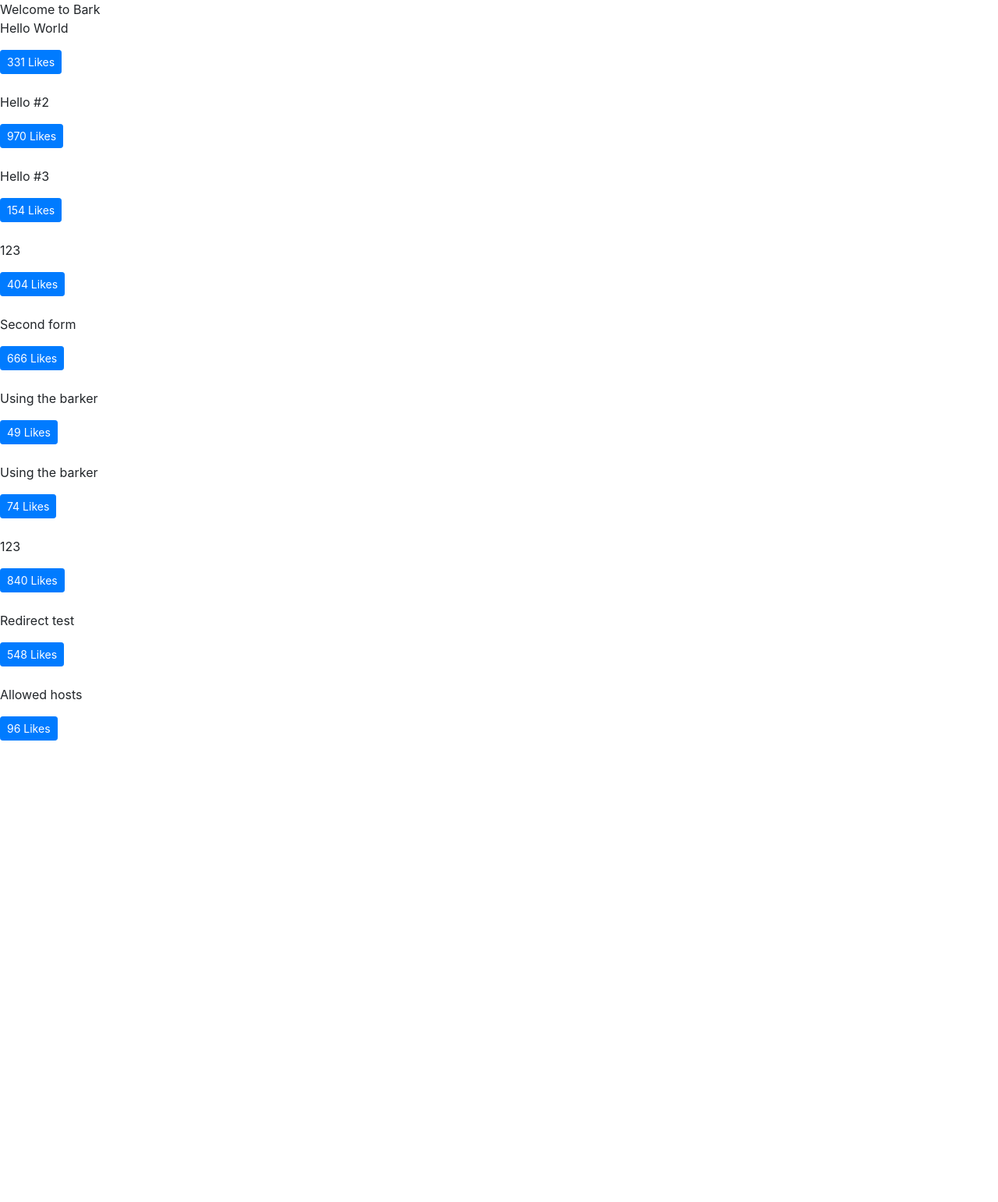
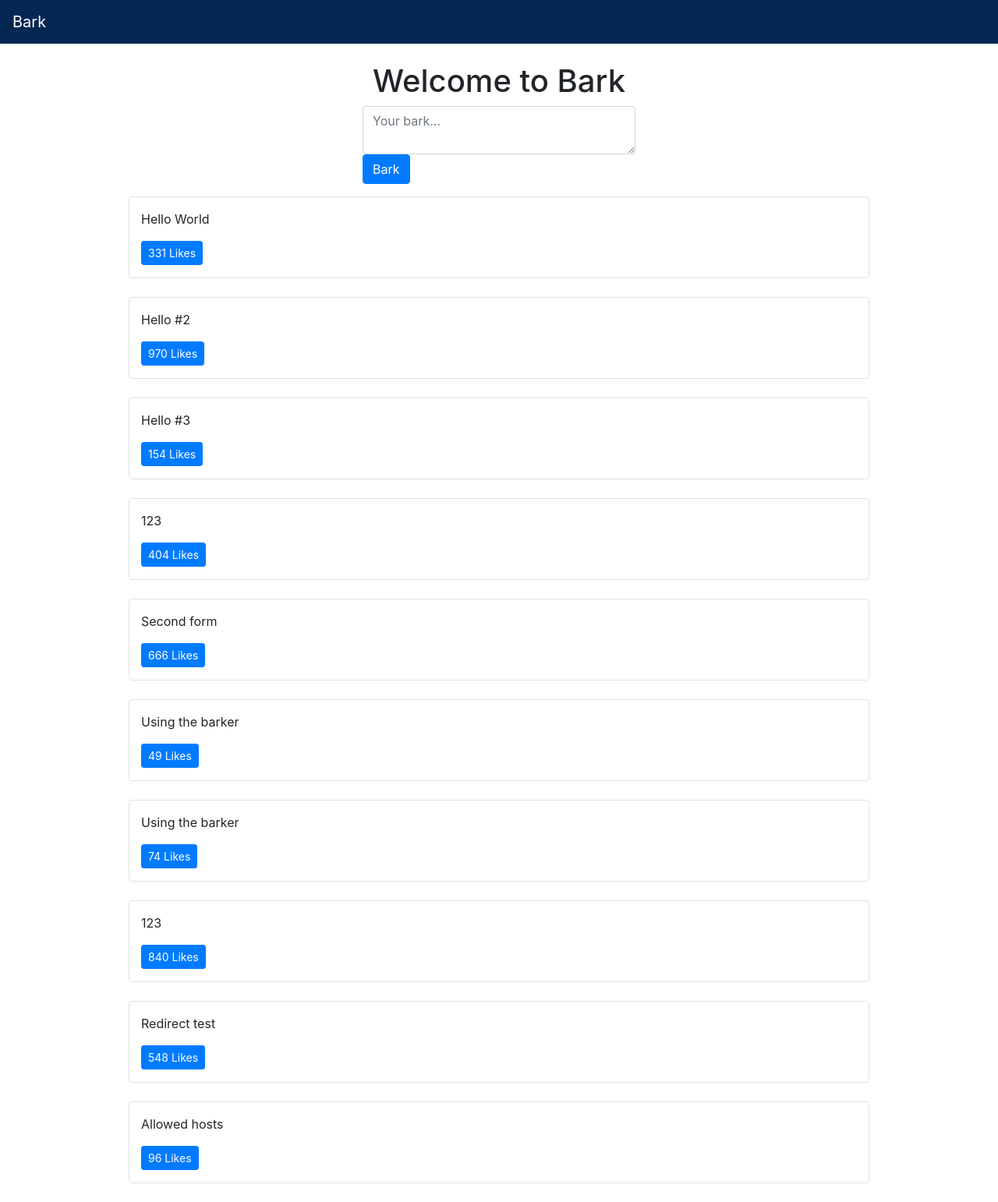
Before and after one commit to dbao0717/bark, a Django app: page / in a window 1280 px wide. Shown: the whole page at 78% size. Before the commit the page ends 950 px from the top, so only its background shows below. Run offline with Django 3.2, Linux system fonts and the light colour scheme; data comes from the database, SQL or seed files in the repository; both versions use the stored data as it was after the commit; some libraries are stand-ins or nearby versions.

Commit message:
Forms and Redirects

```diff
--- a/Bark/settings.py
+++ b/Bark/settings.py
@@ -26,7 +26,7 @@ SECRET_KEY = 'z#!ou$=v%r_2au!(87+_4!u4pjg^_a^$_(d+_zm-m38dkw2dxt'
 # SECURITY WARNING: don't run with debug turned on in production!
 DEBUG = True
 
-ALLOWED_HOSTS = []
+ALLOWED_HOSTS = ['127.0.0.1']
 
 
 # Application definition
--- a/Bark/urls.py
+++ b/Bark/urls.py
@@ -16,11 +16,15 @@ Including another URLconf
 from django.contrib import admin
 from django.urls import path
 
-from barks.views import home_view, bark_detail_view, bark_list_view
+from barks.views import (
+    home_view, bark_detail_view, bark_list_view,
+    bark_create_view,
+)
 
 urlpatterns = [
     path('admin/', admin.site.urls),
     path('', home_view),
+    path('create-bark', bark_create_view),
     path('barks', bark_list_view),
     path('barks/<int:bark_id>', bark_detail_view),
 ]
--- a/barks/views.py
+++ b/barks/views.py
@@ -1,9 +1,13 @@
-from django.shortcuts import render
+from django.shortcuts import render, redirect
+from django.conf import settings
 from django.http import HttpResponse, Http404, JsonResponse
+from django.utils.http import is_safe_url
 
 from .models import Bark
+from .forms import BarkForm
 import random
 
+ALLOWED_HOSTS = settings.ALLOWED_HOSTS
 # Create your views here.
 def home_view(request, *args, **kwargs):
     return render(request, "pages/home.html", context = {}, status = 200)
@@ -21,6 +25,18 @@ def bark_list_view(request, *args, **kwargs):
         "response": barks_list
     }
     return JsonResponse(data)
+
+def bark_create_view(request, *args, **kwargs):
+    form = BarkForm(request.POST or None)
+    next_url = request.POST.get("next") or None
+    print("next_url", next_url)
+    if form.is_valid():
+        obj = form.save(commit = False)
+        obj.save()
+        if next_url != None and is_safe_url(next_url, ALLOWED_HOSTS):
+            return redirect(next_url)
+        form = BarkForm()
+    return render(request, 'components/form.html', context = {"form": form})
 
 def bark_detail_view(request, bark_id, *args, **kwargs):
     """
--- a/templates/base.html
+++ b/templates/base.html
@@ -7,13 +7,20 @@
 
     <!-- Bootstrap CSS -->
     <link rel="stylesheet" href="https://stackpath.bootstrapcdn.com/bootstrap/4.5.0/css/bootstrap.min.css" integrity="sha384-9aIt2nRpC12Uk9gS9baDl411NQApFmC26EwAOH8WgZl5MYYxFfc+NcPb1dKGj7Sk" crossorigin="anonymous">
+    <style>
+      .bg-bark {
+        background-color: #042752!important;
+      }
+    </style>
 
     <title>Bark {% block head_title %}{% endblock head_title %}</title>
   </head>
   <body>
-    {% block content %}
-    {% endblock content %}
-
+    {% include "components/navbar.html" %}
+    <div class = 'container'>
+      {% block content %}
+      {% endblock content %}
+    </div>
     <!-- Optional JavaScript -->
     <!-- jQuery first, then Popper.js, then Bootstrap JS -->
     <script src="https://code.jquery.com/jquery-3.5.1.slim.min.js" integrity="sha384-DfXdz2htPH0lsSSs5nCTpuj/zy4C+OGpamoFVy38MVBnE+IbbVYUew+OrCXaRkfj" crossorigin="anonymous"></script>
--- /dev/null
+++ b/templates/components/form.html
@@ -0,0 +1,4 @@
+<form method = 'POST'> {% csrf_token %}
+    {{ form.as_p}}
+    <button type = 'submit' class = 'btn btn-secondary'>Save</button>
+</form>
--- /dev/null
+++ b/templates/components/navbar.html
@@ -0,0 +1,35 @@
+<nav class="navbar navbar-expand-lg navbar-dark bg-bark mb-4">
+    <a class="navbar-brand" href="/">Bark</a>
+    <button class="navbar-toggler" type="button" data-toggle="collapse" data-target="#navbarSupportedContent" aria-controls="navbarSupportedContent" aria-expanded="false" aria-label="Toggle navigation">
+      <span class="navbar-toggler-icon"></span>
+    </button>
+
+    <div class="collapse navbar-collapse d-none" id="navbarSupportedContent">
+      <ul class="navbar-nav mr-auto d-none">
+        <li class="nav-item active">
+          <a class="nav-link" href="#">Home <span class="sr-only">(current)</span></a>
+        </li>
+        <li class="nav-item">
+          <a class="nav-link" href="#">Link</a>
+        </li>
+        <li class="nav-item dropdown">
+          <a class="nav-link dropdown-toggle" href="#" id="navbarDropdown" role="button" data-toggle="dropdown" aria-haspopup="true" aria-expanded="false">
+            Dropdown
+          </a>
+          <div class="dropdown-menu" aria-labelledby="navbarDropdown">
+            <a class="dropdown-item" href="#">Action</a>
+            <a class="dropdown-item" href="#">Another action</a>
+            <div class="dropdown-divider"></div>
+            <a class="dropdown-item" href="#">Something else here</a>
+          </div>
+        </li>
+        <li class="nav-item">
+          <a class="nav-link disabled" href="#" tabindex="-1" aria-disabled="true">Disabled</a>
+        </li>
+      </ul>
+      <form class="form-inline my-2 my-lg-0 d-none">
+        <input class="form-control mr-sm-2" type="search" placeholder="Search" aria-label="Search">
+        <button class="btn btn-outline-success my-2 my-sm-0" type="submit">Search</button>
+      </form>
+    </div>
+  </nav>
--- a/templates/pages/home.html
+++ b/templates/pages/home.html
@@ -5,9 +5,26 @@ Head Title Test!
 {% endblock head_title %}
 
 {% block content %}
-Welcome to Bark
 
-<div id = 'barks'>
+<div class = 'row text-center'>
+    <div class = 'col'>
+        <h1> Welcome to Bark</h1>
+    </div>
+</div>
+
+<div class = 'row mb-3'>
+    <div class = 'col-md-4 mx-auto col-10'>
+        <form class = 'form' method = 'POST' action = '/create-bark'>
+            {% csrf_token %}
+            <input type = 'hidden' value = '/' name = 'next' />
+            <textarea class = 'form-control' name = 'content' placeholder = 'Your bark...'></textarea>
+            <button type = 'submit' class = 'btn btn-primary'> Bark </button>
+
+        </form>
+    </div>
+</div>
+
+<div class = 'row' id = 'barks'>
     Loading...
 </div>
 
@@ -34,7 +51,7 @@ Welcome to Bark
     }
 
     function formatBarkElement(bark) {
-        var formattedBark = "<div class = 'mb-4 bark' id = bark-'" + bark.id
+        var formattedBark = "<div class = 'col-12 col-md-10 mx-auto border rounded py-3 mb-4 bark' id = bark-'" + bark.id
         + "'><p>" + bark.content
             + "</p><div class = 'btn-group'>" + likeBtn(bark)
             + "</div></div>"
```
Also changed, not shown: barks/forms.py (added, +15 -0 lines), todo.md (+1 -0 lines), db.sqlite3, templates/components/footer.html (added).
